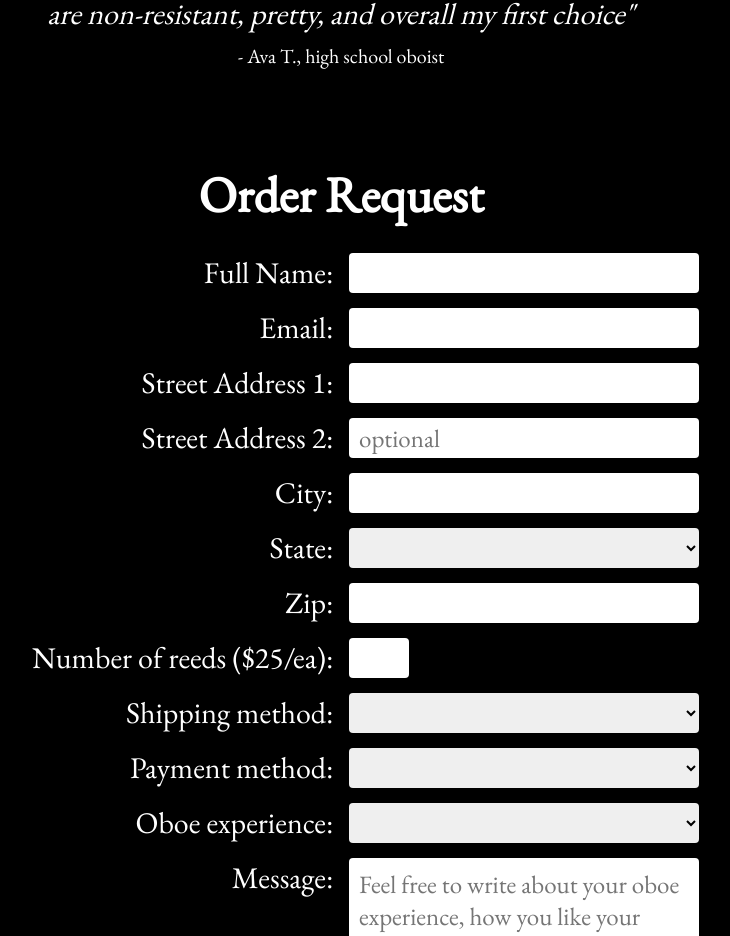
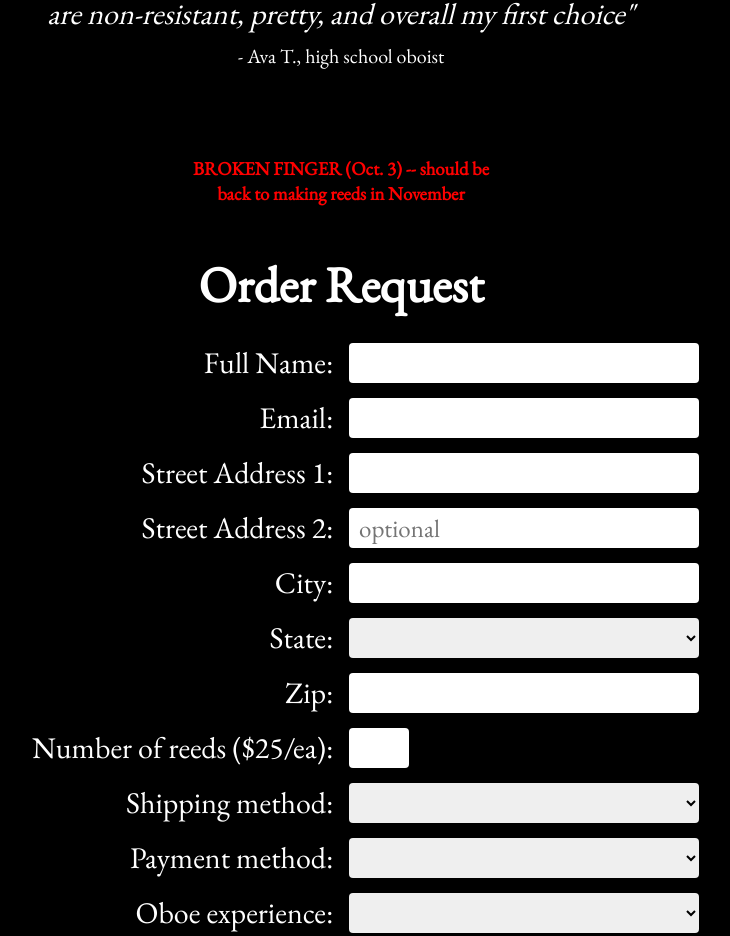
Before and after one commit to clairebogdan/bogdanreeds_website, a React (Create React App) app: page / in a window 1280 px wide. Shown: the part 1291-2227 px from the top of the page, without its empty margins (299-1029 px from the left). Built offline with nearby package versions, Linux system fonts and the light colour scheme.

Commit message:
update for broken finger

```diff
--- a/src/components/pages/OrderForm.js
+++ b/src/components/pages/OrderForm.js
@@ -23,10 +23,10 @@ export default function OrderForm() {
 
     return (
         <div className='order-container'>
-            {/* <div className='notification'>
-                <h3 className='alert-text'>OUT OF STOCK as of March 7th 2022
+            <div className='notification'>
+                <h3 className='alert-text'>BROKEN FINGER (Oct. 3) -- should be back to making reeds in November
                 </h3>
-            </div> */}
+            </div>
             <h1 className="order-header">Order Request</h1>
             <form onSubmit={sendEmail}>
                 <div className='order-form'>
```
